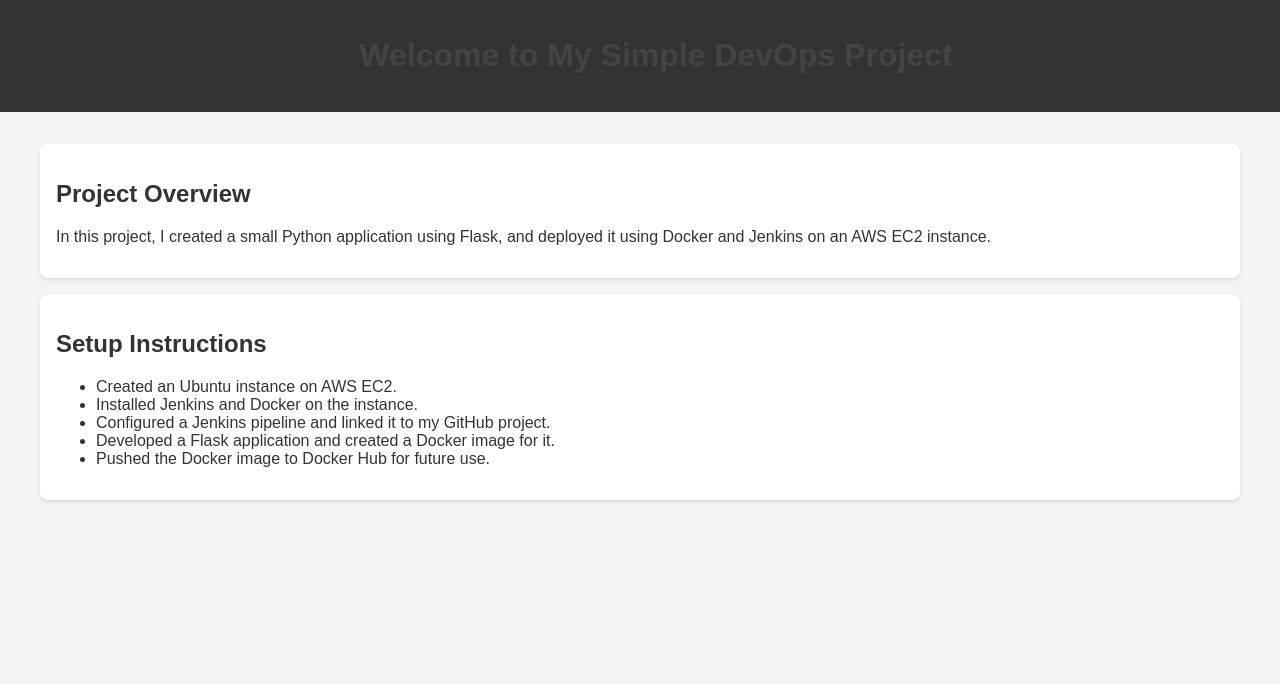
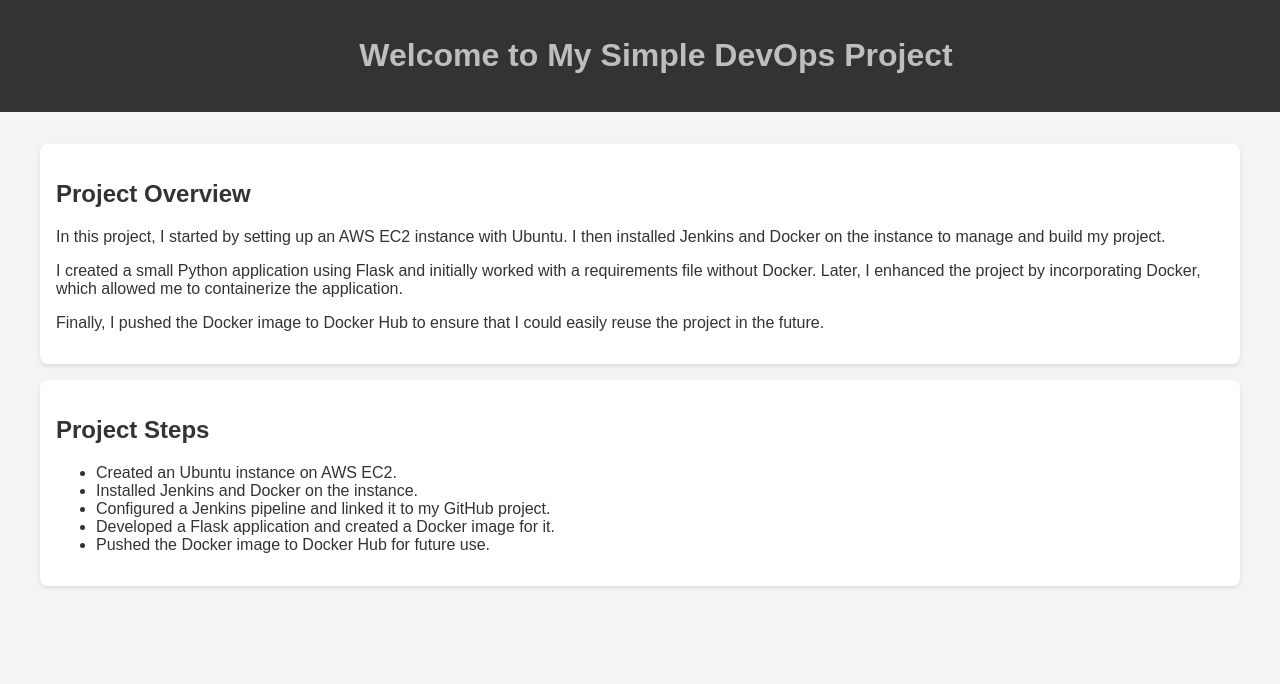
Before and after one commit to islamoomostafa/Simple-DevOps-Project, a Flask app: page / in a window 1280 px wide. Shown: the top 684 px of the page. Run offline with Flask 2, Linux system fonts and the light colour scheme.

Commit message:
Update index.html

```diff
--- a/templates/index.html
+++ b/templates/index.html
@@ -27,7 +27,7 @@
             padding: 1rem;
         }
         h1 {
-            color: #444;
+            color: #bebebe;
         }
         .section {
             background: #fff;
@@ -66,10 +66,12 @@
     <div class="container">
         <div class="section fade-in">
             <h2>Project Overview</h2>
-            <p>In this project, I created a small Python application using Flask, and deployed it using Docker and Jenkins on an AWS EC2 instance.</p>
+            <p>In this project, I started by setting up an AWS EC2 instance with Ubuntu. I then installed Jenkins and Docker on the instance to manage and build my project.</p>
+            <p>I created a small Python application using Flask and initially worked with a requirements file without Docker. Later, I enhanced the project by incorporating Docker, which allowed me to containerize the application.</p>
+            <p>Finally, I pushed the Docker image to Docker Hub to ensure that I could easily reuse the project in the future.</p>
         </div>
         <div class="section fade-in">
-            <h2>Setup Instructions</h2>
+            <h2>Project Steps</h2>
             <ul>
                 <li>Created an Ubuntu instance on AWS EC2.</li>
                 <li>Installed Jenkins and Docker on the instance.</li>
```
